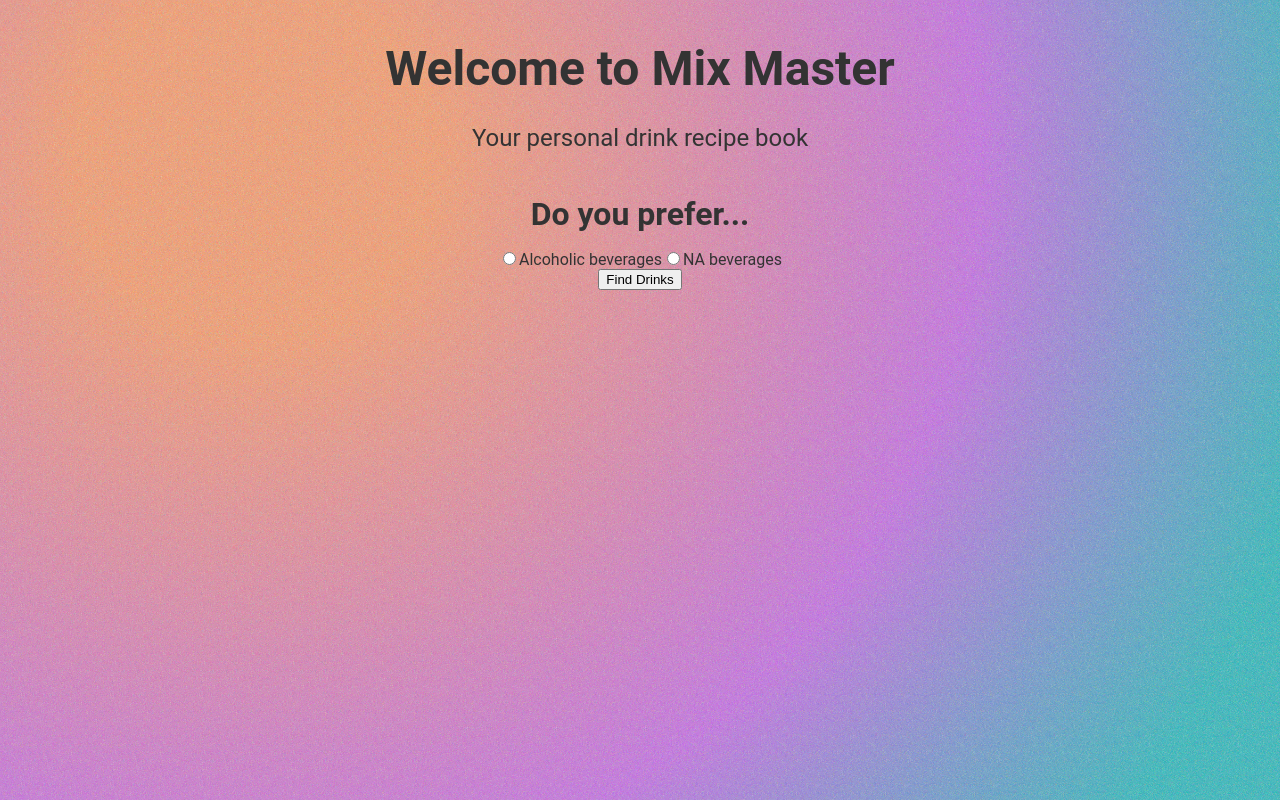
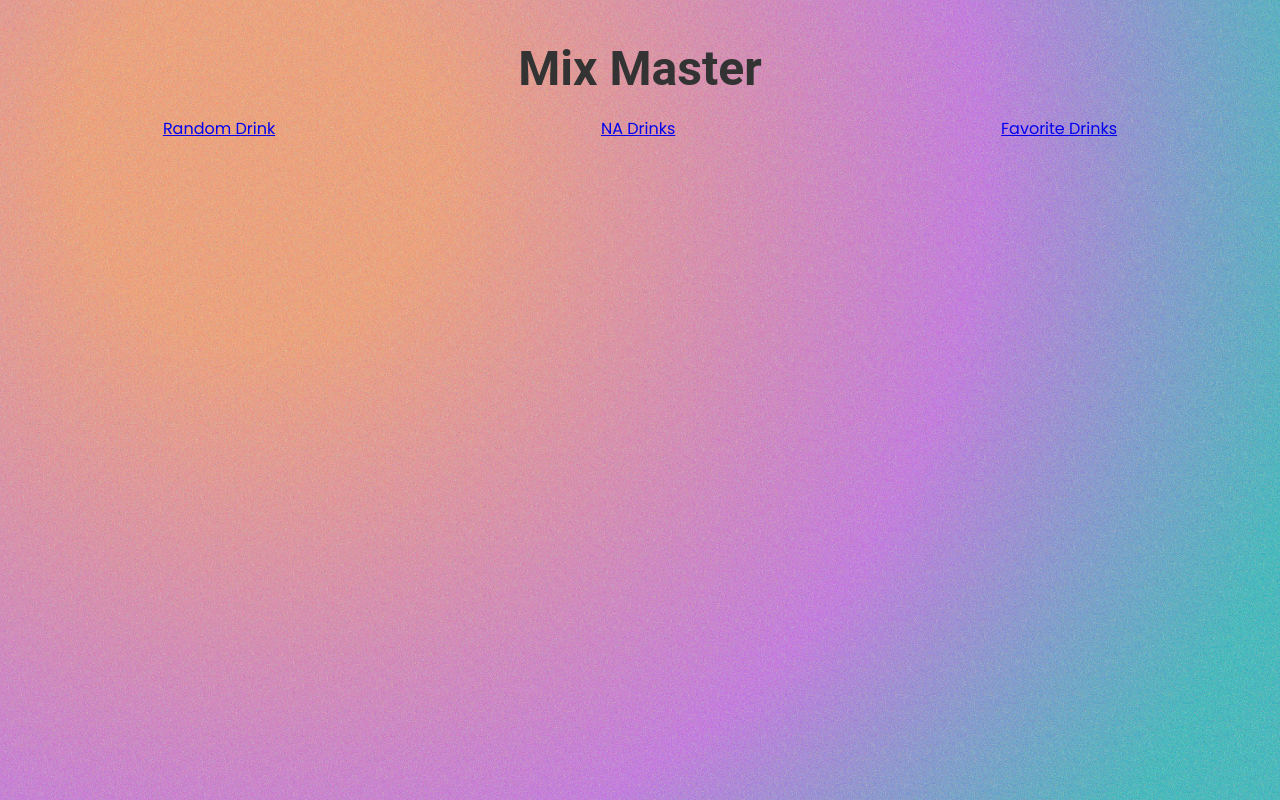
Before and after one commit to lalonggone/mix-master, a React (Create React App) app: page /all in a window 1280 px wide. Built offline with nearby package versions, Linux system fonts and the light colour scheme.

Commit message:
Define routes and add a header

```diff
--- a/src/components/AllDrinksGrid/AllDrinksGrid.js
+++ b/src/components/AllDrinksGrid/AllDrinksGrid.js
@@ -3,7 +3,15 @@ import drinkRecipes from '../../mock-data'
 import NavBar from '../NavBar/NavBar'
 
 function AllDrinksGrid() {
-  <NavBar className="navbar"/>
+
+ return (
+    <div>
+      <section className="home-title">
+        <h1>Mix Master</h1>
+      </section>
+        <NavBar />
+    </div>
+ )
 
 }
 
--- a/src/components/App/App.js
+++ b/src/components/App/App.js
@@ -1,12 +1,20 @@
 import './App.css';
 import HomePage from '../HomePage/HomePage';
-import { BrowserRouter } from 'react-router-dom';
+import AllDrinksGrid from '../AllDrinksGrid/AllDrinksGrid';
+import NaDrinksGrid from '../NaDrinksGrid/NaDrinksGrid';
+import FavoriteDrinksGrid from '../FavoriteDrinksGrid/FavoriteDrinksGrid';
+import { BrowserRouter, Routes, Route } from 'react-router-dom';
 
 function App() {
   return (
     <div className="App">
       <BrowserRouter>
-        <HomePage />
+      <Routes>
+        <Route path="/" element={<HomePage />} />
+        <Route path="/all" element={<AllDrinksGrid />} />
+        <Route path="/na" element={<NaDrinksGrid />} />
+        <Route path="/favorites" element={<FavoriteDrinksGrid />} />
+      </Routes>
       </BrowserRouter>
     </div>
   );
--- a/src/components/HomePage/HomePage.js
+++ b/src/components/HomePage/HomePage.js
@@ -2,8 +2,6 @@ import React from 'react'
 import { useState } from 'react'
 import { useNavigate } from 'react-router-dom'
 import './HomePage.css'
-import FavoriteDrinksGrid from '../FavoriteDrinksGrid/FavoriteDrinksGrid'
-import AllDrinksGrid from '../AllDrinksGrid/AllDrinksGrid'
 
 function HomePage() {
   const [drinkType, setDrinkType] = useState('')
@@ -44,10 +42,8 @@ function HomePage() {
             NA beverages
           </label>
         </div>
-        <button onClick={() => console.log(drinkType)}>Find Drinks</button>
+        <button onClick={() => handleChoice(drinkType)}>Find Drinks</button>
       </section>
-      <AllDrinksGrid className="allDrinksGrid" />
-      <FavoriteDrinksGrid className="favoriteDrinksGrid" />
     </div>
   )
 }
--- /dev/null
+++ b/src/components/NaDrinksGrid/NaDrinksGrid.js
@@ -0,0 +1,16 @@
+import React from 'react'
+import NavBar from '../NavBar/NavBar'
+// import DrinkDetails from '../DrinkDetails/DrinkDetails'
+
+function NaDrinksGrid() {
+  return (
+    <div>
+       <section className="home-title">
+        <h1>Welcome to Mix Master</h1>
+      </section>
+        <NavBar />
+    </div>
+  )
+}
+
+export default NaDrinksGrid
--- a/src/components/NavBar/NavBar.css
+++ b/src/components/NavBar/NavBar.css
@@ -12,6 +12,7 @@
 
         .nav-item {
             cursor: pointer;
+            text-decoration: none;
         }
     }
 
--- a/src/components/NavBar/NavBar.js
+++ b/src/components/NavBar/NavBar.js
@@ -1,14 +1,16 @@
-import React from 'react'
-import { useState } from 'react'
-import { Link } from 'react-router-dom'
-import './NavBar.css'
+import React, { useState } from 'react';
+import { Link, useLocation } from 'react-router-dom';
+import './NavBar.css';
 
 function NavBar() {
-  const [showAllDrinks, setShowAllDrinks] = useState(true)
+  const location = useLocation();
+
+  const initialShowAllDrinks = location.pathname === "/all";
+  const [showAllDrinks, setShowAllDrinks] = useState(initialShowAllDrinks);
 
   const toggleDrinks = () => {
-    setShowAllDrinks(!showAllDrinks)
-  }
+    setShowAllDrinks(!showAllDrinks);
+  };
 
   return (
     <div>
@@ -18,8 +20,8 @@ function NavBar() {
             <Link to="/random">Random Drink</Link>
           </li>
           <li className="nav-item" onClick={toggleDrinks}>
-            <Link to={showAllDrinks ? '/all' : '/na'}>
-              {showAllDrinks ? 'All Drinks' : 'NA Drinks'}
+            <Link to={showAllDrinks ? '/na' : '/all'}>
+              {showAllDrinks ? 'NA Drinks' : 'All Drinks'}
             </Link>
           </li>
           <li className="nav-item">
@@ -28,7 +30,7 @@ function NavBar() {
         </ul>
       </nav>
     </div>
-  )
+  );
 }
 
-export default NavBar
+export default NavBar;
```
Also changed, not shown: src/components/NaDrinksGrid/NaDrinksGrid.css (added).
